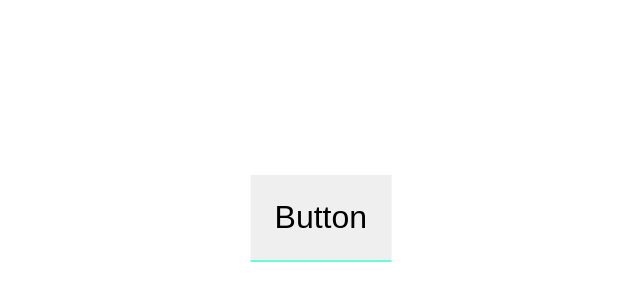
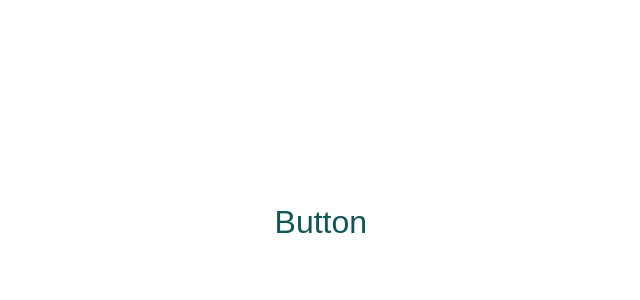
Before and after one commit to GilhwanE/Background-practice, a plain HTML site: page transtion.html in a window 1280 px wide. Shown: the part 86-386 px from the top of the page, without its empty margins (452-1092 px from the left). Drawn offline with Linux system fonts and the light colour scheme.

Commit message:
CSS : linebutton(after,hover)

```diff
--- a/traansstyle.css
+++ b/traansstyle.css
@@ -2,15 +2,30 @@
     box-sizing: border-box;
     margin: 0;
 }
-
 button{
-    border-style: none;
+    border: none;
+    background-color: #fff;
+}
+.line-button{
+    position: relative;
+    font-size: 32px;
+    padding: 24px;
+    line-height: 1.25;
+    transform: translate(500%,300%);
+    cursor: pointer;
+    color: #155;
 }
 
-.line-button{
-    font-size: 32px;
-    padding: 24px;
-    transform: translate(500%,300%);
-    border-bottom: 2px solid #5fdd;
-    cursor: pointer;
+.line-button::after{
+    content: '';
+    position: absolute;
+    bottom: 0;
+    left: 0;
+    width: 0;
+    height: 2px;
+    background-color: #0066FF;
 }
+
+.line-button:hover::after{
+    width: 100%;
+}
```
